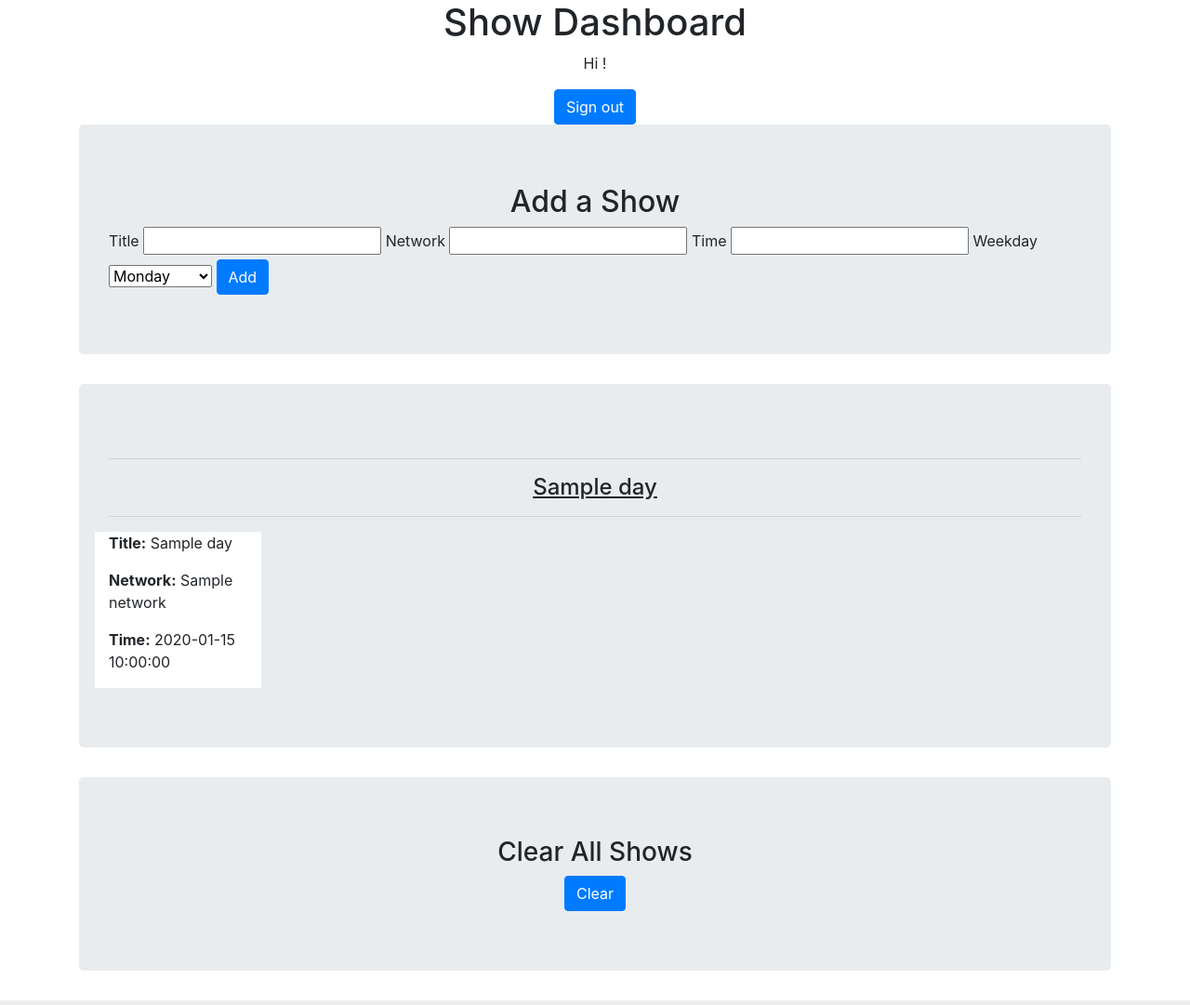
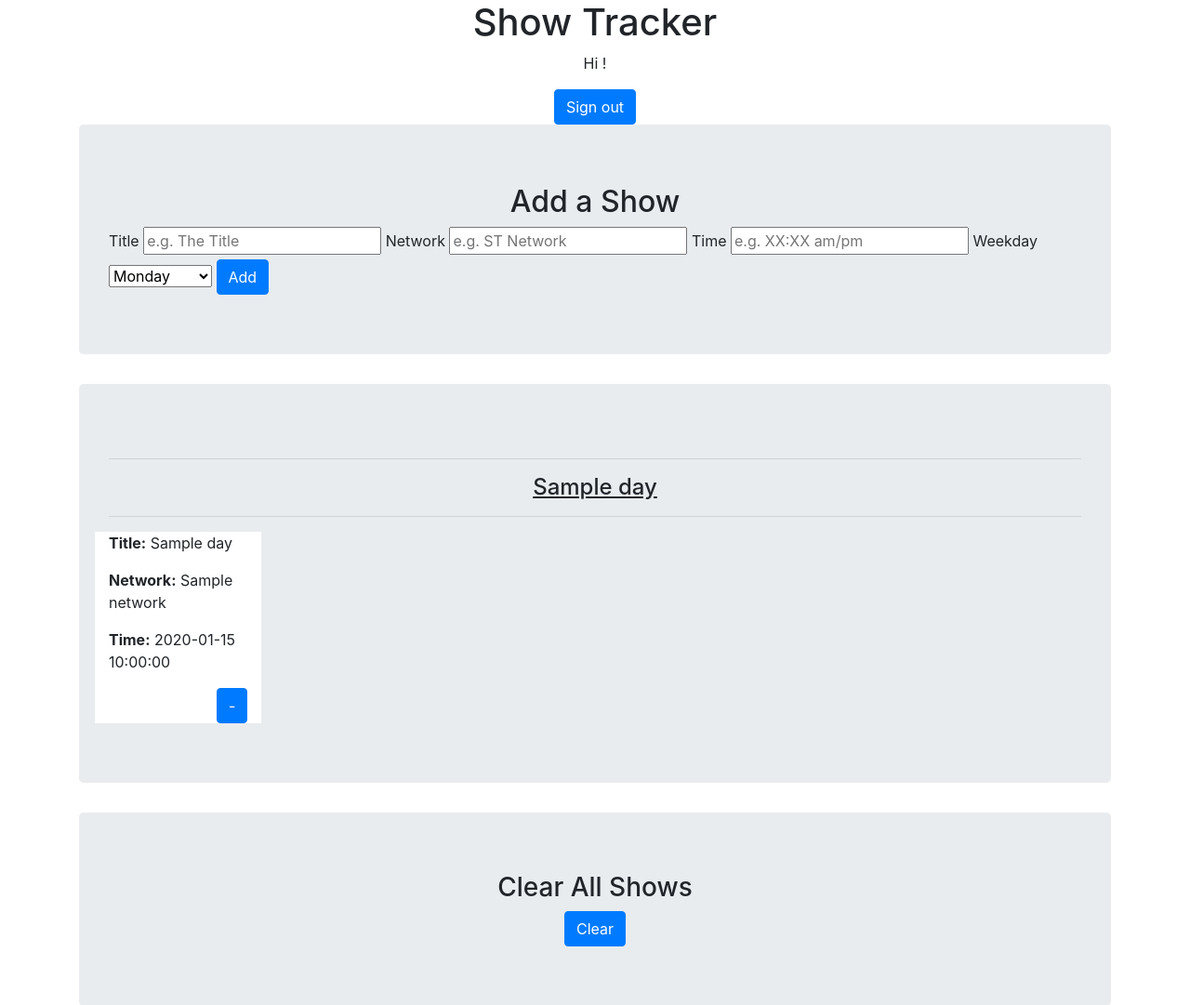
Before and after one commit to 1HectorAC/ShowTracker, a Flask app: template templates/dashboard.html in a window 1280 px wide. Shown: the top 1081 px of the page at 93% size. Run offline with Flask 2, Linux system fonts and the light colour scheme; the template is opened without the code that fills it: most values are stand-ins (such as "Sample title", 1, 10 or a date in 2020); some libraries are stand-ins or nearby versions.

Commit message:
Added a reference to a file in base.html and the option to delete a show in dashboard.html.

```diff
--- a/templates/base.html
+++ b/templates/base.html
@@ -17,5 +17,8 @@
 
     <script src="https://ajax.aspnetcdn.com/ajax/jQuery/jquery-3.3.1.min.js"></script>
     <script src="/static/js/scripts.js"></script>
+
+    <!-- Mainly needed for collapse panel-->
+    <script src="https://maxcdn.bootstrapcdn.com/bootstrap/4.3.1/js/bootstrap.min.js"></script>
 </body>
 </html>
--- a/templates/dashboard.html
+++ b/templates/dashboard.html
@@ -2,7 +2,7 @@
 
 {% block content %}
 
-<h1 class="center">Show Dashboard</h1>
+<h1 class="center">Show Tracker</h1>
 <p class="center">Hi {{session['user']['name']}}!</p>
 <div class="center">
     <a href="/user/signout" class="btn btn-primary">Sign out</a>
@@ -14,11 +14,11 @@
         <h2 class="center">Add a Show</h2>
         <form name="addShow">
             <label for="title">Title</label>
-            <input type="text" name="title" class="field" required>
+            <input type="text" name="title" class="field" placeholder="e.g. The Title" required>
             <label for="network">Network</label>
-            <input type="text" name="network" class="field" required>
+            <input type="text" name="network" class="field" placeholder="e.g. ST Network" required>
             <label for="time">Time</label>
-            <input type="text" name="time" class="field" required>
+            <input type="text" name="time" class="field" placeholder="e.g. XX:XX am/pm" required>
             <label for="weekday">Weekday</label>
             <select  id="weekday" name="weekday">
                 <option value="monday">Monday</option>
@@ -45,13 +45,22 @@
                     <h4><u>{{day}}</u></h4><hr>
                 </div>
 
-                <!-- Liip though every item in weekday-->
+                <!-- Loop though every item in weekday-->
+
                 {% for i in dayList %}
                     <div class="col-md-2" style="background-color: white;">
                         <p><b>Title:</b> {{ i['title'] }}</p>
                         <p><b>Network:</b> {{ i['network'] }}</p>
                         <p><b>Time:</b> {{i['time']}}</p>
+                        <div class="text-right">
+                            <button class="btn btn-primary" data-toggle="collapse" data-target="#{{day}}{{loop.index}}">-</button>
+                        </div>
+                        <div id="{{day}}{{loop.index}}" class="collapse">
+                            <h5>Delete Show?</h5>
+                            <a class="btn btn-primary" href="/user/removeShow/{{i['title']}}">Confirm</a>
+                        </div>
                     </div>
+
                 {% endfor%}
             {% endfor %}
         </div>
```
